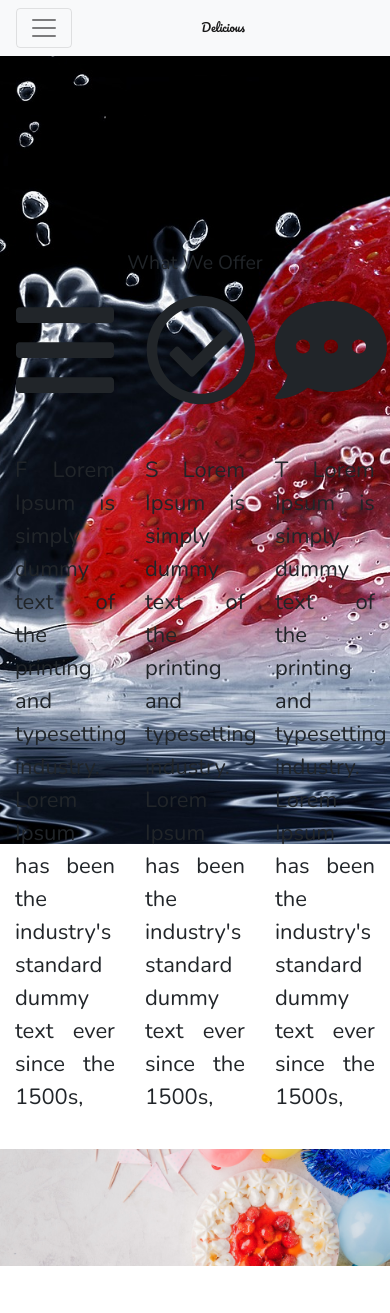
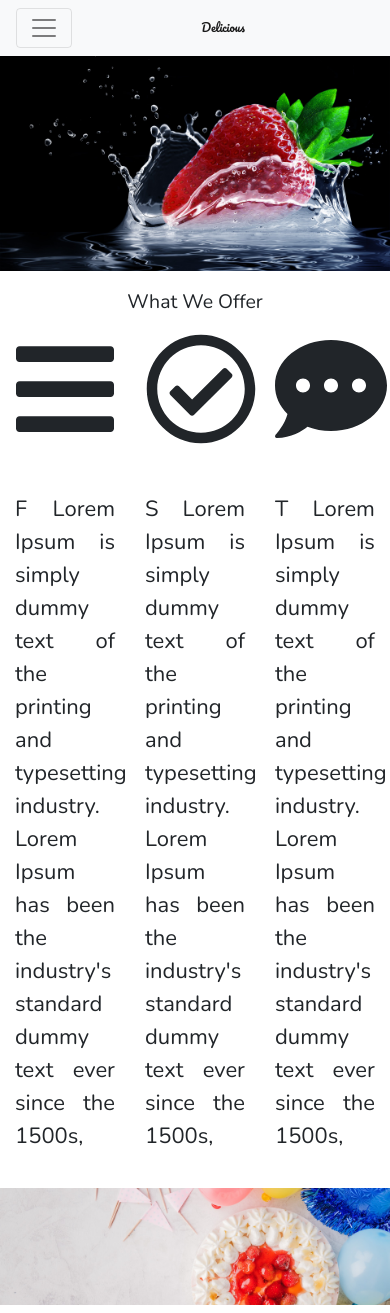
Before and after one commit to dmjfk/mysite, a Django app: page / in a window 390 px wide. Shown: the top 1313 px of the page. Run offline with Django 3.2, Linux system fonts and the light colour scheme; some libraries are stand-ins or nearby versions.

Commit message:
fixed home background image to responsive

```diff
--- a/personal/static/personal/css/style.css
+++ b/personal/static/personal/css/style.css
@@ -1,12 +1,13 @@
 html,body{
-  height: 100vh;
-  width:100vw;
+  height: auto;
+  width:100%;
 }
 body{
-  /* background-image:url('/static/personal/img/home-bg-img.jpg'); */
-  background-position: center;
+  background-position: center center;
   background-size: cover;
   background-repeat: no-repeat;
+  background-attachment: fixed;
+  background-color: WHITE;
 }
 *{
   font-family: 'Nunito', sans-serif; /*Berlin Sans FB;*/
@@ -27,7 +28,7 @@ body{
   padding-left: .5vw;
 }
 .content{
-  margin-top: 50vw;
+  margin-top: 5vw;
   margin-bottom: 5vw;
 }
 h1{
@@ -36,7 +37,6 @@ h1{
 p{
   font-size: 22px;
   text-align: justify;
-  /* font-family: 'Montserrat', sans-serif !important; */
 }
 
 .parallax{
--- a/personal/templates/personal/base.html
+++ b/personal/templates/personal/base.html
@@ -12,15 +12,11 @@
 </head>
 
 <body>
-{% block additional_styles %}
-	<style>
-	body {
-		background-image:WHITE;
-	}
-	</style>
-{% endblock %}
 
 {% include 'personal/navbar.html' %}
+
+{% block homeimg %}
+{% endblock %}
 
 {% block content %}
 {% endblock %}
--- a/personal/templates/personal/home.html
+++ b/personal/templates/personal/home.html
@@ -3,11 +3,11 @@
 
 {% block additional_styles %}
 <style>
-   body {
+   /* body {
     background-image:url('/static/personal/img/home-bg-img.jpg');
-   }
+   } */
    /*
-      //for making homepage navigation white with transparent background//
+      //for making homepage navigation text white with transparent background//
    nav a{
     color: WHITE !important;
    }
@@ -22,6 +22,10 @@
    }
  */
 </style>
+{% endblock %}
+
+{% block homeimg %}
+  <img src="./static/personal/img/home-bg-img.jpg" class="img-fluid" alt="Responsive image"/>
 {% endblock %}
 
 {% block content %}
```
